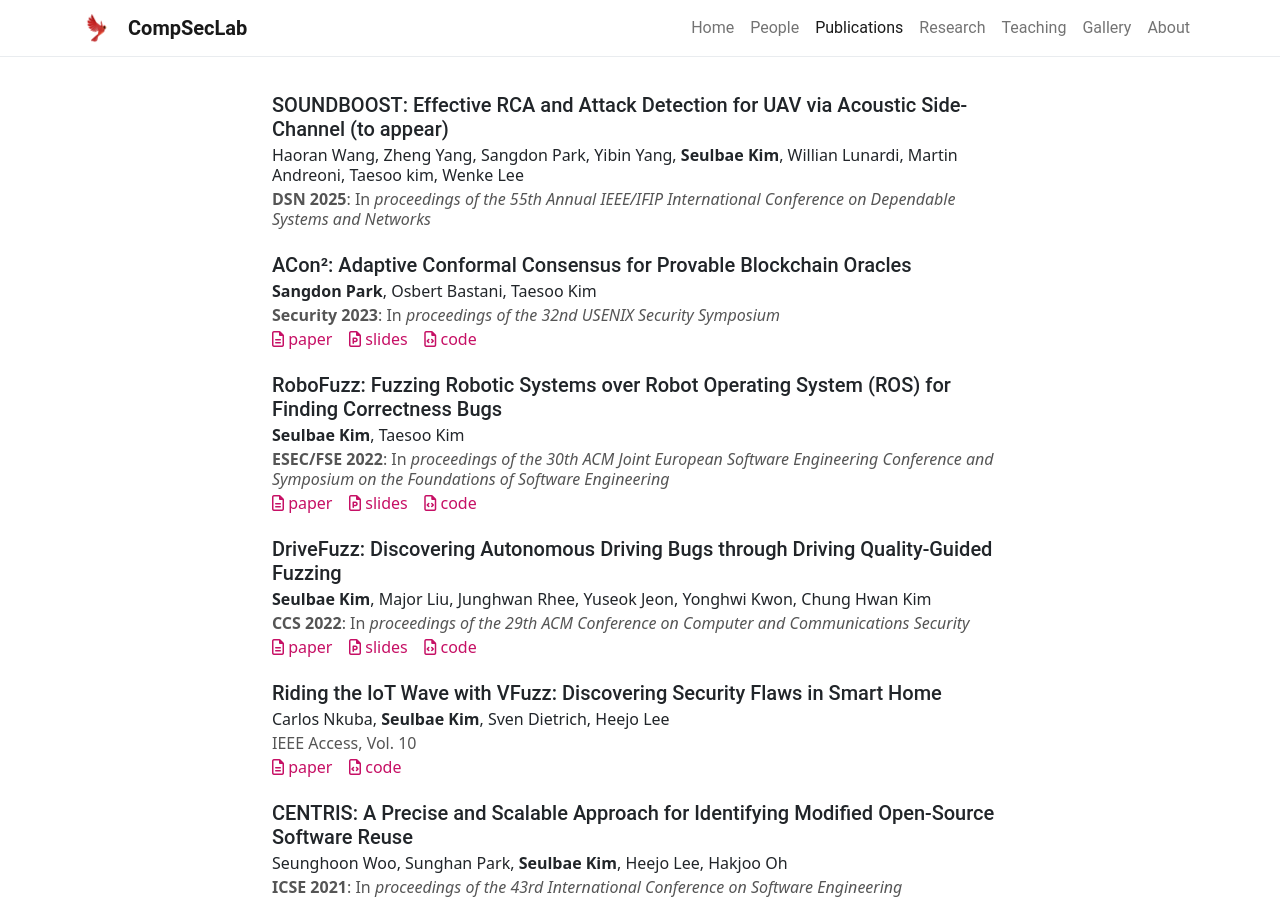
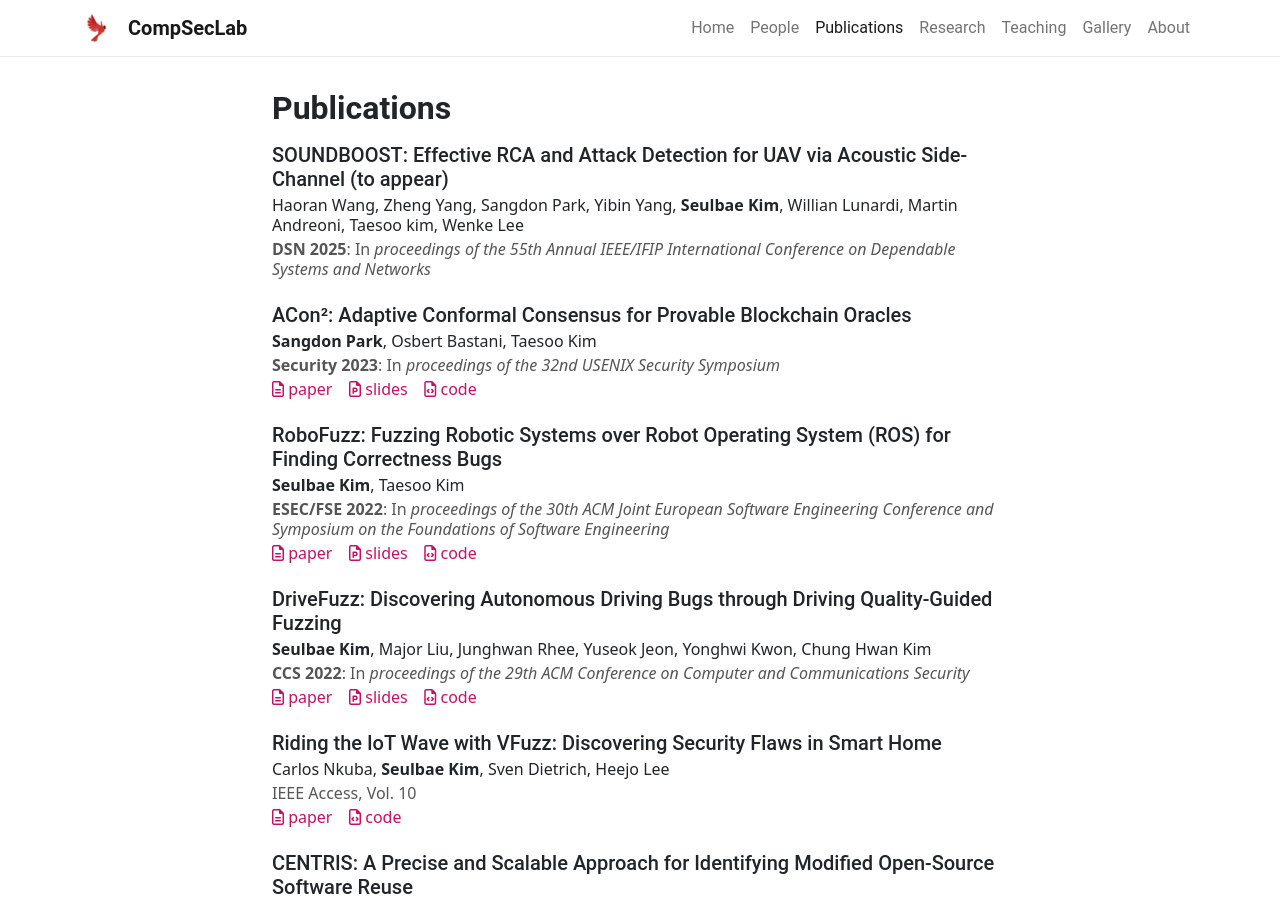
Before and after one commit to postech-compsec/postech-compsec.github.io, a Jekyll site: the page built from pages/publications.md, in a window 1280 px wide and 900 px high. Built offline with Jekyll 4.4.1, drawn with Linux system fonts in a browser that asks for light colours; nearby versions of some CDN libraries.

Commit message:
title header

```diff
--- a/pages/publications.md
+++ b/pages/publications.md
@@ -4,3 +4,5 @@ title: Publications
 header: none
 permalink: /publications/
 ---
+
+## **Publications**
```
Also changed, not shown: pages/gallery.md (+2 -0 lines).
